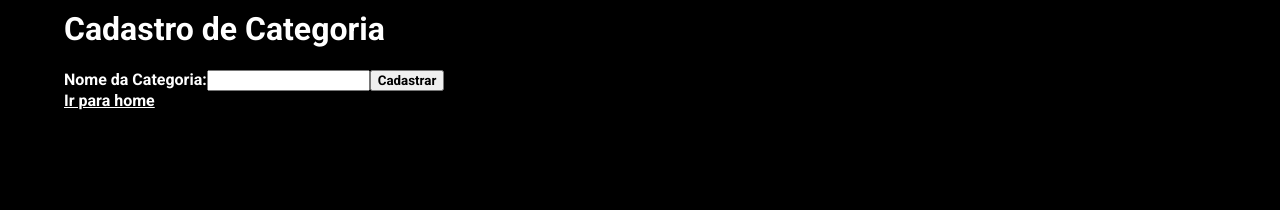
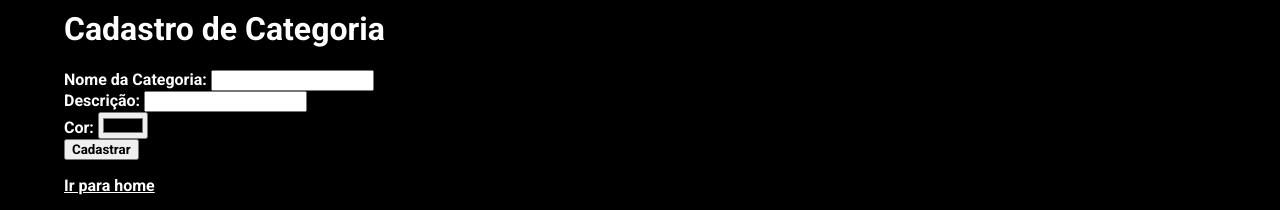
Before and after one commit to gabriel2413/AluraFlix, a React (Create React App) app: page /cadastro/categoria in a window 1280 px wide. Shown: the part 155-365 px from the top of the page. Built offline with nearby package versions, Linux system fonts and the light colour scheme.

Commit message:
Third Class

```diff
--- a/src/components/Carousel/components/VideoCard/styles.js
+++ b/src/components/Carousel/components/VideoCard/styles.js
@@ -1,8 +1,6 @@
 import styled from 'styled-components';
 
 export const VideoCardContainer = styled.a`
-  border: 2px solid;
-  border-radius: 4px;
   text-decoration: none;
   overflow: hidden;
   cursor: pointer;
@@ -18,14 +16,43 @@ export const VideoCardContainer = styled.a`
   display: flex;
   align-items: flex-end;
   padding: 16px;
-
-  transition: opacity .3s;
-  &:hover,
+  transition: .3s;
   &:focus {
-    opacity: .5;
+    border: 4px solid;
   }
 
   &:not(:first-child) {
     margin-left: 20px;
   }
+@media (min-width: 1024px) {
+  &:hover {
+    border: 4px solid;
+    width: 350px;
+  }
+}
 `;
+
+VideoCardContainer.Title = styled.div`
+position: absolute;
+top: 0;
+bottom: 0;
+left: 0;
+right: 0;
+height: 100%;
+width: 100%;
+opacity: 0;
+background-color: #000000a3;
+${VideoCardContainer}:hover &{
+  opacity: 2;
+}
+`;
+
+VideoCardContainer.Title.Text = styled.div`
+color: var(--white);
+font-size: 20px;
+position: absolute;
+top: 50%;
+left: 50%;
+transform: translate(-50%, -50%);
+text-align: center;
+`;
--- /dev/null
+++ b/src/components/FormField/index.js
@@ -0,0 +1,17 @@
+import React from 'react';
+
+export default function FormField({ label, type, name, value, onChange }) {
+    return (
+        <div>
+            <label>
+                {label}
+                <input
+                    type={type}
+                    value={value}
+                    name={name}
+                    onChange={onChange}
+                />
+            </label>
+        </div>
+    )
+}
--- a/src/pages/cadastro/Categoria/index.js
+++ b/src/pages/cadastro/Categoria/index.js
@@ -1,26 +1,85 @@
-import React from 'react';
+import React, { useState } from 'react';
 import { Link } from 'react-router-dom';
 import PageDefault from '../../../components/PageDefault';
+import FormField from '../../../components/FormField';
 
 function CadastroCategoria() {
+  const valoresIniciais = {
+    nome: '',
+    descricao: '',
+    cor: '',
+  }
+
+  const [categorias, setCategorias] = useState([]);
+  const [values, setValues] = useState(valoresIniciais);
+
+  function setValue(chave, valor) {
+    setValues({
+      ...values,
+      [chave]: valor,
+    })
+  }
+
+  function handleChange(infosDoEvento) {
+    setValue(
+      infosDoEvento.target.getAttribute('name'),
+      infosDoEvento.target.value
+    );
+  }
+
   return (
     <PageDefault>
       <h1>Cadastro de Categoria</h1>
 
-      <form>
+      <form onSubmit={function HandleSubmit(info) {
+        info.preventDefault();
+        setCategorias([
+          ...categorias,
+          values
+        ]);
 
-        <label>
-          Nome da Categoria:
-          <input
-            type="text"
-          />
-        </label>
+        setValues(valoresIniciais)
+
+      }}>
+
+        <FormField
+          label="Nome da Categoria: "
+          type="text"
+          name="nome"
+          value={values.nome}
+          onChange={handleChange}
+        />
+
+        <FormField
+          label="Descrição: "
+          type="text"
+          name="descricao"
+          value={values.descricao}
+          onChange={handleChange}
+        />
+
+        <FormField
+          label="Cor: "
+          type="color"
+          name="cor"
+          value={values.cor}
+          onChange={handleChange}
+        />
 
         <button>
           Cadastrar
         </button>
       </form>
 
+      <ul>
+        {categorias.map((categoria, indice) => {
+          return (
+            <li key={`${categoria}${indice}`}>
+              {categoria.nome}
+            </li>
+          )
+        })}
+      </ul>
 
       <Link to="/">
         Ir para home
```
